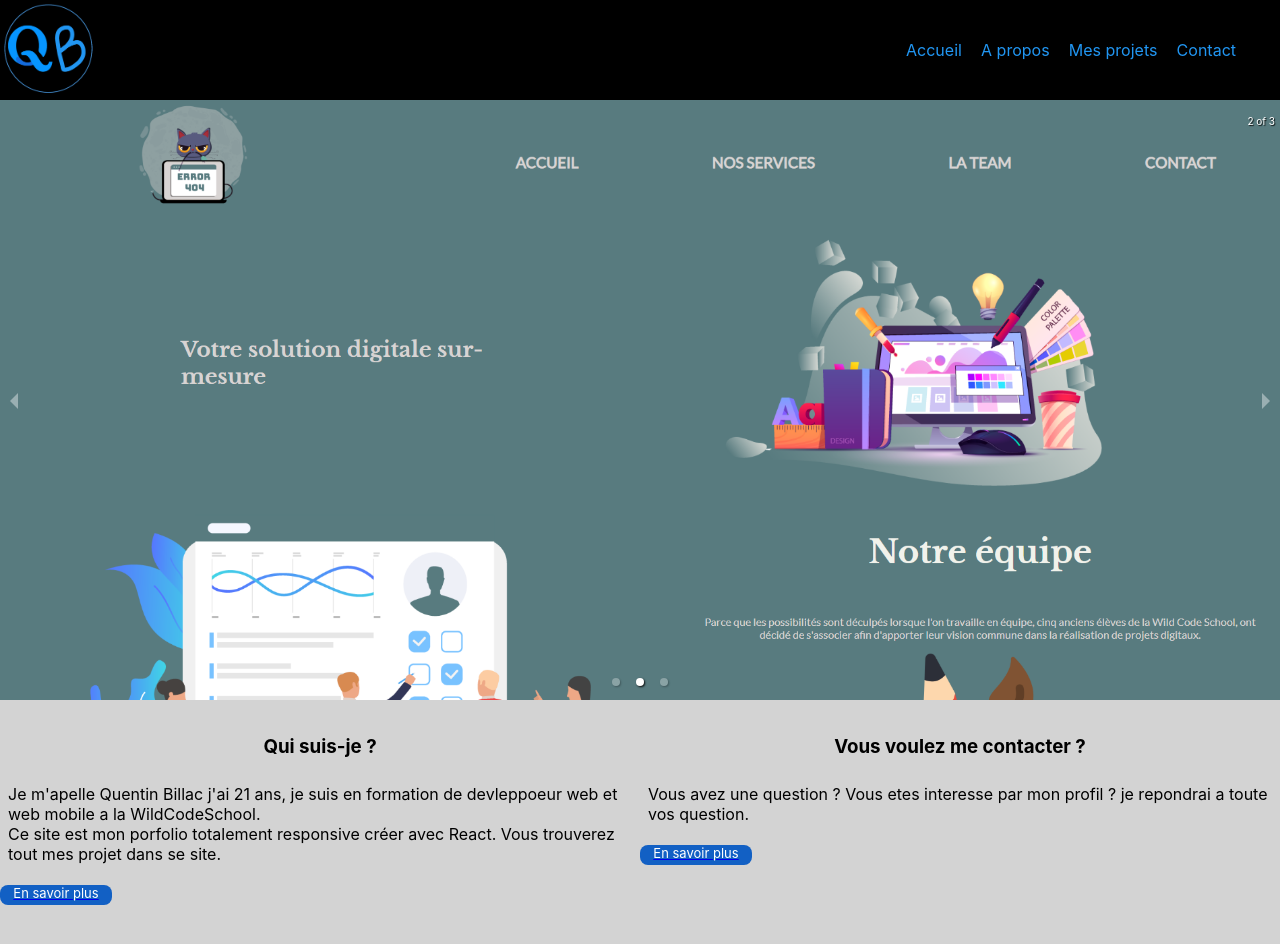
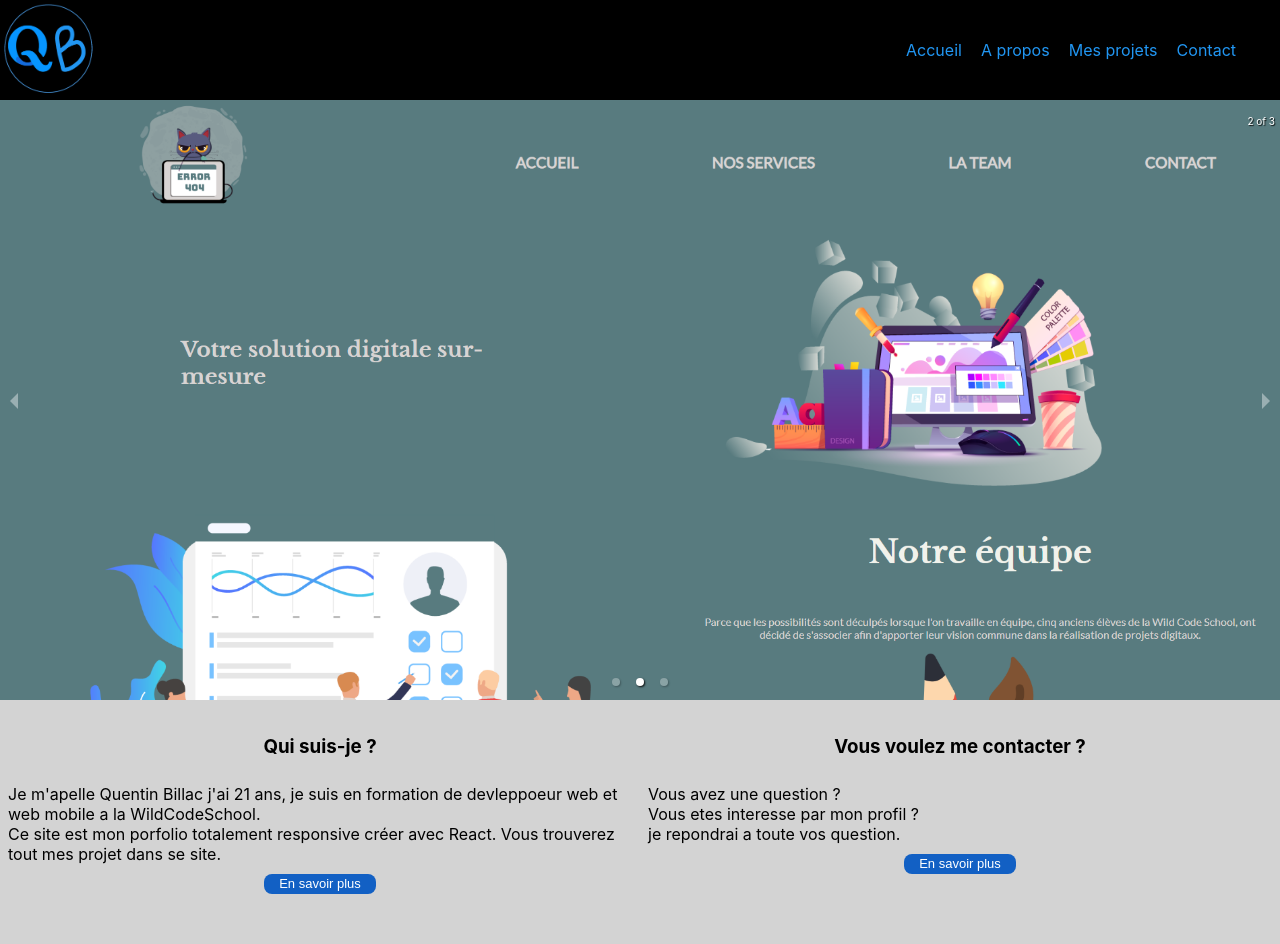
Before and after one commit to quentin37/Checkpoint4-Projet, a React (Vite) app in the folder frontend/: page / in a window 1280 px wide. Shown: the top 944 px of the page. Built offline with nearby package versions, Linux system fonts and the light colour scheme.

Commit message:
ajout boutton infoHome

```diff
--- a/frontend/src/components/InfoHome.jsx
+++ b/frontend/src/components/InfoHome.jsx
@@ -14,17 +14,22 @@ function InfoHome() {
           trouverez tout mes projet dans se site.
         </p>
         <Link to="/about_Me">
-          <p className="enSavoirPlus">En savoir plus</p>
+          <button type="button" className="enSavoirPlus">
+            En savoir plus
+          </button>
         </Link>
       </div>
       <div className="contact">
         <h3>Vous voulez me contacter ? </h3>
         <p className="description">
-          Vous avez une question ? Vous etes interesse par mon profil ? je
-          repondrai a toute vos question.
+          Vous avez une question ? <br />
+          Vous etes interesse par mon profil ? <br />
+          je repondrai a toute vos question.
         </p>
-        <Link to="/Contact">
-          <p className="enSavoirPlus">En savoir plus</p>
+        <Link to="/about_Me">
+          <button type="button" className="enSavoirPlus">
+            En savoir plus
+          </button>
         </Link>
       </div>
     </div>
--- a/frontend/src/css/InfoHome.css
+++ b/frontend/src/css/InfoHome.css
@@ -21,6 +21,7 @@
 }
 
 .enSavoirPlus{
+    border: none;
     width: 7rem;
     height: 1.2rem;
     border-radius: 0.5rem;
```
